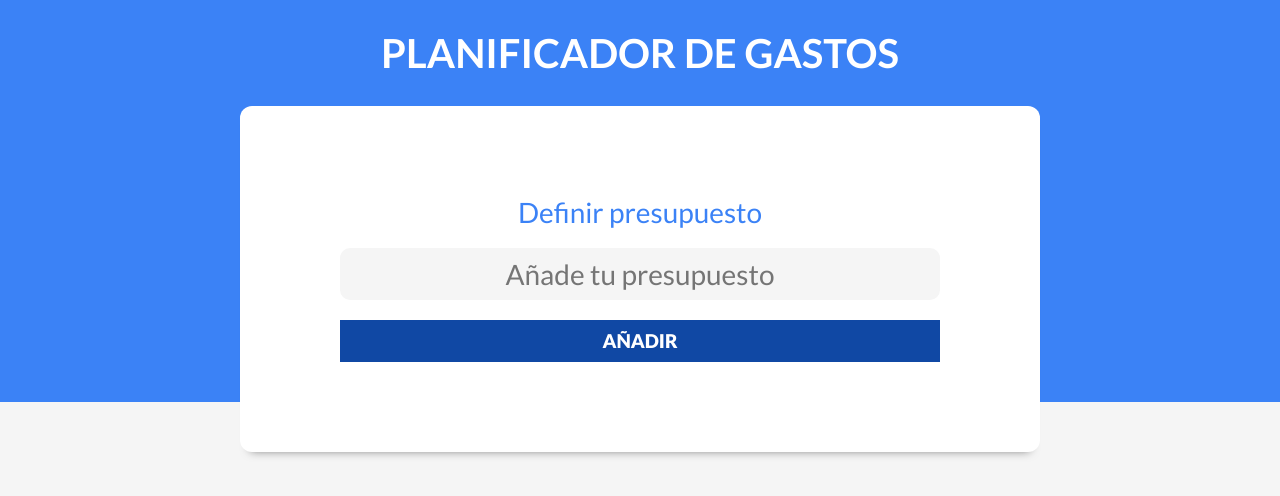
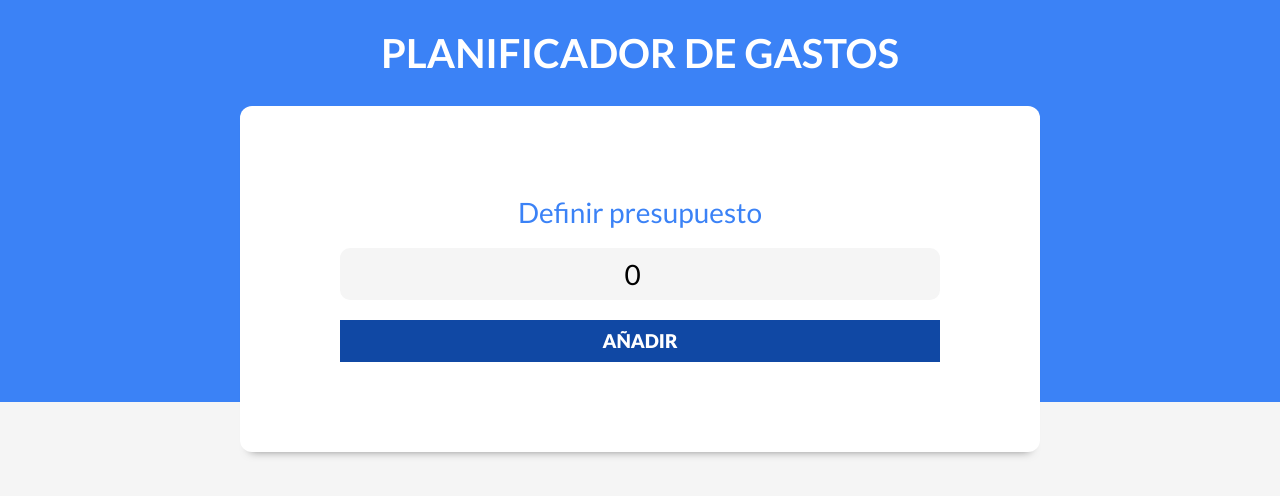
Before and after one commit to ExequielPina/Proyecto-gestion-de-gastos-react, a React (Vite) app: page / in a window 1280 px wide. Shown: the top 496 px of the page. Built offline with nearby package versions, Linux system fonts and the light colour scheme.

Commit message:
validación del formulario

```diff
--- a/src/App.jsx
+++ b/src/App.jsx
@@ -4,10 +4,18 @@
 
 function App() {
 
+  const [presupuesto, setPresupuesto] = useState(0);
+  const [isValidPresupuesto, setIsValidPresupuesto] = useState(false)
 
   return (
     <div>
-      <Header />
+      <Header
+        presupuesto= {presupuesto}
+        setPresupuesto= {setPresupuesto}
+        isValidPresupuesto= {isValidPresupuesto}
+        setIsValidPresupuesto= {setIsValidPresupuesto}
+
+      />
     </div>
   )
 }
--- a/src/components/Header.jsx
+++ b/src/components/Header.jsx
@@ -1,12 +1,22 @@
 import React from 'react'
-import { NuevoPresupuesto } from './NuevoPresupuesto'
+import NuevoPresupuesto from './NuevoPresupuesto'
 
-export const Header = () => {
+export const Header = ({presupuesto, setPresupuesto, isValidPresupuesto, setIsValidPresupuesto}) => {
   return (
     <header>
         <h1>Planificador de gastos</h1>
 
-        <NuevoPresupuesto />
+        {isValidPresupuesto ? (
+          <p>Control de presupuesto</p>
+        ) : (
+          <NuevoPresupuesto
+          presupuesto= {presupuesto}
+          setPresupuesto= {setPresupuesto}
+          setIsValidPresupuesto= {setIsValidPresupuesto}
+          />
+        )}
+
+
     </header>
 
   )
--- /dev/null
+++ b/src/components/Mensaje.jsx
@@ -0,0 +1,12 @@
+
+const Mensaje = ({children, tipo}) => {
+  return (
+    <div className={`alerta ${tipo}`}>{children}</div>
+  )
+}
+
+
+
+
+
+export default Mensaje
--- a/src/components/NuevoPresupuesto.jsx
+++ b/src/components/NuevoPresupuesto.jsx
@@ -1,21 +1,46 @@
-import React from 'react'
+import { useState} from 'react'
+import Mensaje from './Mensaje'
 
-export const NuevoPresupuesto = () => {
+  const NuevoPresupuesto = ({presupuesto, setPresupuesto, setIsValidPresupuesto}) => {
+
+  //***STATE DE MENSAJES DE ERROR U OK***//
+  const [mensaje, setMensaje] = useState('')
+
+  const handlePresupuesto = (e) => {
+    e.preventDefault();
+
+    //***VALIDACIÓN DEL FORMULARIO***//
+    if (!presupuesto || presupuesto < 0) {
+          setMensaje('!No es un presupuesto válido¡')
+          return
+    }
+    setMensaje('')
+    setIsValidPresupuesto(true)
+
+
+  }
+
   return (
     <div className='contenedor-presupuesto contenedor sombra'>
-        <form className='formulario'>
+        <form onSubmit={handlePresupuesto} className='formulario'>
             <div className='campo'>
                 <label>Definir presupuesto</label>
 
                 <input
                     className='nuevo-presupuesto'
-                    type="text"
+                    type="number"
                     placeholder='Añade tu presupuesto'
+                    value={presupuesto}
+                    onChange={ e => setPresupuesto (Number (e.target.value))}
                 />
             </div>
 
             <input type="submit" value="Añadir" />
+            {mensaje && <Mensaje tipo="error">{mensaje}</Mensaje>}
         </form>
     </div>
   )
 }
+
+
+export default NuevoPresupuesto
```
